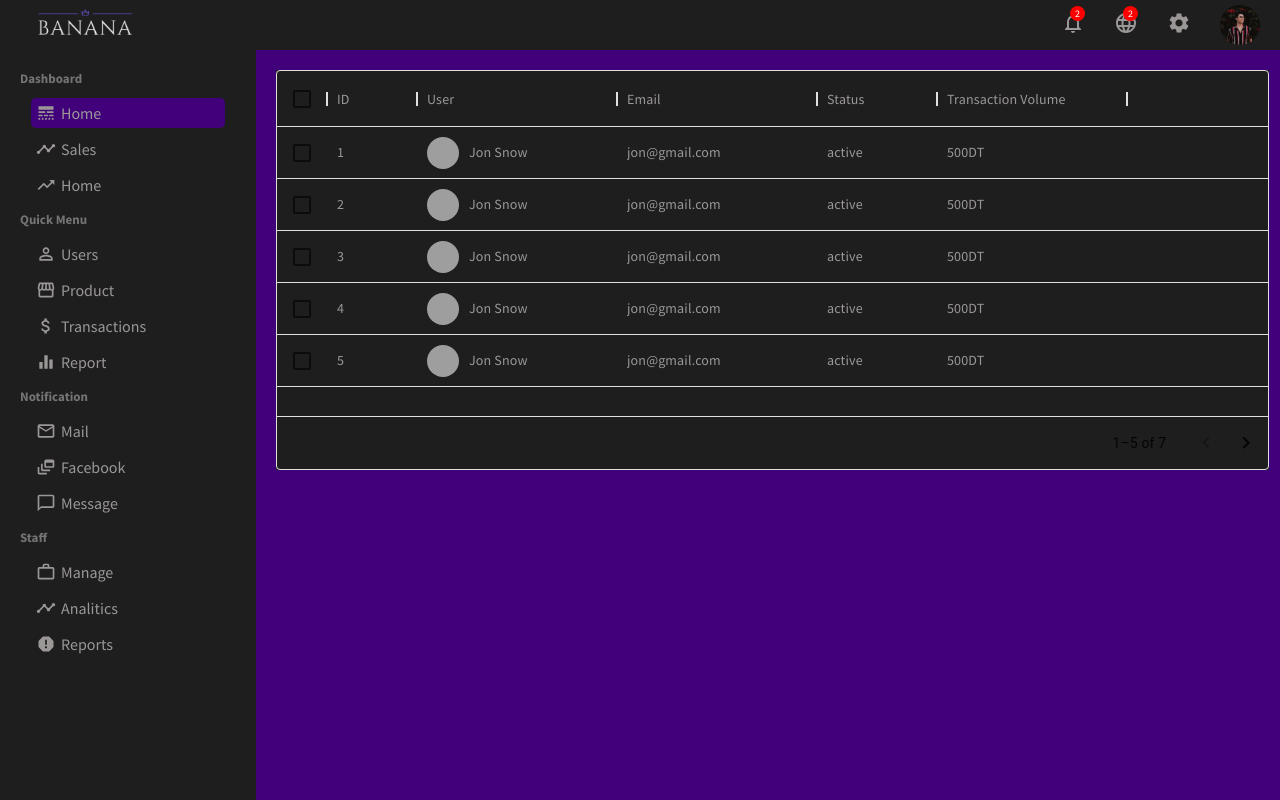
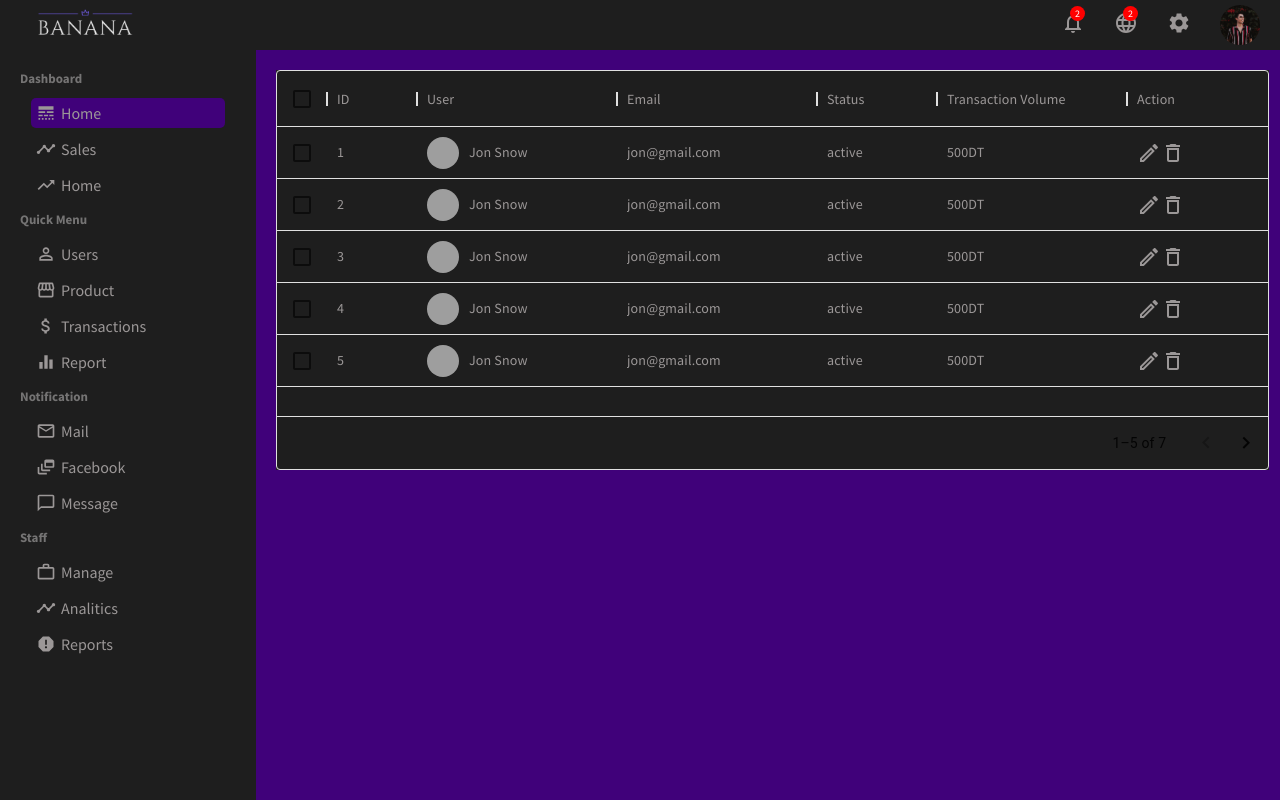
Before and after one commit to malekaridhi/ecommerceMern, a React (Create React App) app in the folder admin/: page /users in a window 1280 px wide. Built offline with nearby package versions, Linux system fonts and the light colour scheme; grey boxes are pictures that could not be loaded.

Commit message:
userlist route

```diff
--- a/admin/src/pages/userList/UserList.jsx
+++ b/admin/src/pages/userList/UserList.jsx
@@ -2,6 +2,8 @@ import React from "react";
 import "./userList.css";
 import { DataGrid } from "@mui/x-data-grid";
 import image from "../../images/a2.jpg";
+import DeleteOutlineIcon from '@mui/icons-material/DeleteOutline';
+import EditOutlinedIcon from '@mui/icons-material/EditOutlined';
 const columns = [
   { field: "id", headerName: "ID", width: 90 },
   {
@@ -27,6 +29,20 @@ const columns = [
     field: "transaction",
     headerName: "Transaction Volume",
     width: 190,
+  },
+  {
+    field: "action",
+    headerName: "Action",
+    width: 150,
+    renderCell:(params)=>{
+        return(
+            <>
+        {/* //    <button className="userlistEdit">Edit</button>  */}
+           <EditOutlinedIcon/>
+           <DeleteOutlineIcon/>
+           </>
+        )
+    }
   },
   ,
 ];
```
